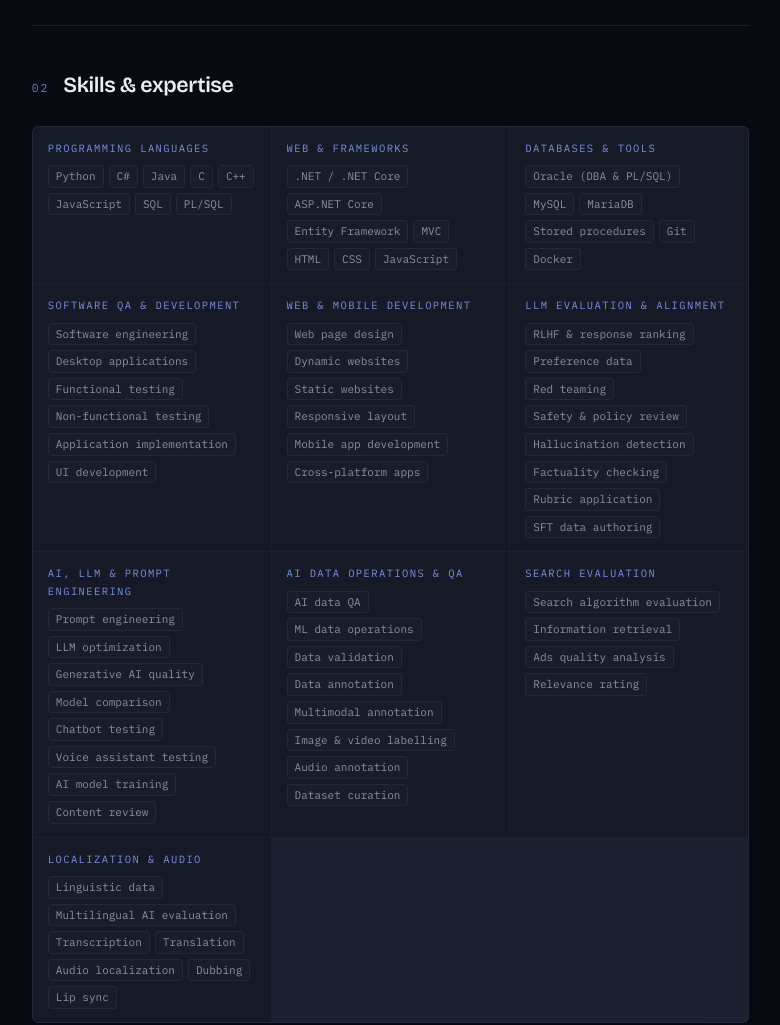
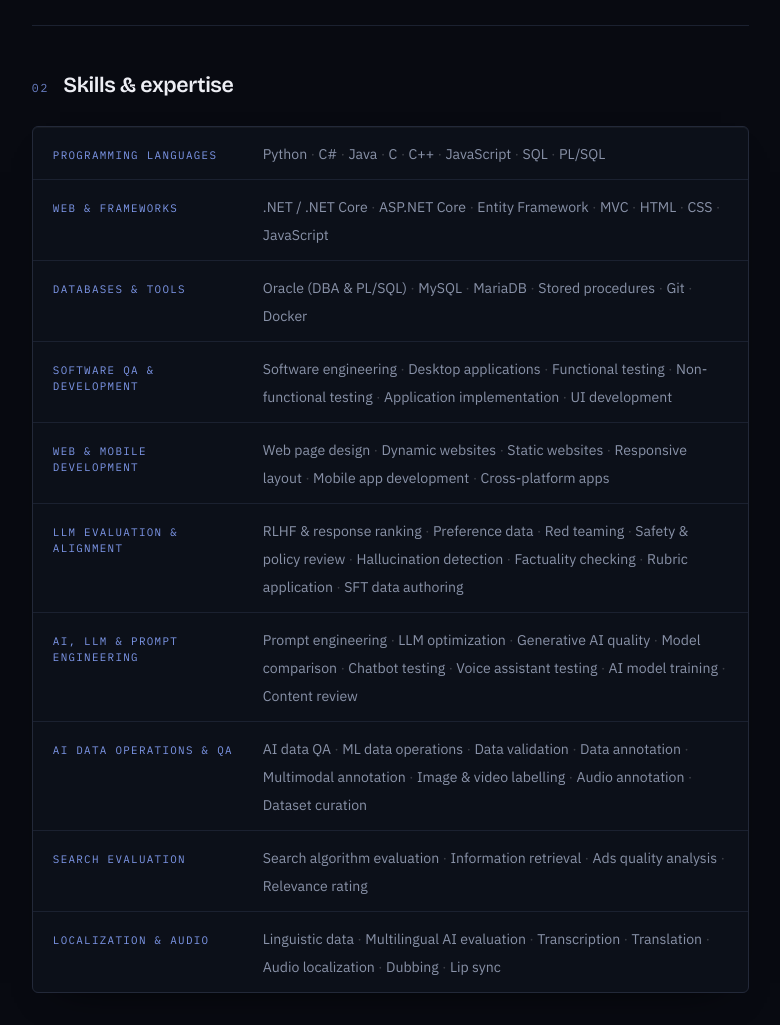
Before and after one commit to waseemwdd0165-jpg/waseemwdd0165-jpg.github.io, a plain HTML site: page index.html in a window 1280 px wide. Shown: the part 1820-2845 px from the top of the page, without its empty margins (433-1213 px from the left). Drawn offline with nearby package versions, Linux system fonts and the light colour scheme.

Commit message:
Add files via upload

```diff
--- a/index.html
+++ b/index.html
@@ -175,23 +175,31 @@ section:first-child{border-top:none;padding-top:0}
 .subrole .t{font-size:.95rem;font-weight:600;margin-bottom:10px}
 
 /* skills */
-/* two columns of compact groups: same content, roughly half the height */
+/* label + flowing list: dense, no dead space, reads like a competencies table */
 .skills{
-  display:grid;grid-template-columns:1fr;gap:1px;background:var(--line-soft);
   border:1px solid var(--line);border-radius:6px;overflow:hidden;box-shadow:var(--shadow);
+  background:rgba(18,22,33,.55);
   backdrop-filter:blur(14px);-webkit-backdrop-filter:blur(14px);
 }
-@media (min-width:700px){.skills{grid-template-columns:1fr 1fr}}
-@media (min-width:1240px){.skills{grid-template-columns:1fr 1fr 1fr}}
-.skill-row{background:rgba(18,22,33,.62);padding:13px 15px;display:flex;flex-direction:column;gap:8px}
+.skill-row{
+  display:grid;grid-template-columns:1fr;gap:5px;
+  padding:13px 18px;border-top:1px solid var(--line-soft);
+}
+.skill-row:first-child{border-top:none}
+@media (min-width:720px){
+  .skill-row{grid-template-columns:186px minmax(0,1fr);gap:24px;align-items:baseline;padding:12px 20px}
+}
 .skill-row .k{
-  font-family:"IBM Plex Mono",monospace;font-size:.66rem;letter-spacing:.13em;
-  text-transform:uppercase;color:var(--accent);opacity:.85;font-weight:400;
+  font-family:"IBM Plex Mono",monospace;font-size:.68rem;letter-spacing:.12em;
+  text-transform:uppercase;color:var(--accent);opacity:.9;font-weight:400;line-height:1.5;
 }
-.tags{display:flex;flex-wrap:wrap;gap:5px}
+.tags{display:block;line-height:1.75}
 .tag{
-  font-family:"IBM Plex Mono",monospace;font-size:.69rem;line-height:1.5;color:var(--muted);
-  background:rgba(25,30,44,.7);border:1px solid var(--line);border-radius:3px;padding:2px 7px;
+  display:inline;font-family:inherit;font-size:.88rem;color:var(--muted);
+  background:none;border:none;border-radius:0;padding:0;white-space:normal;
+}
+.tag:not(:last-child)::after{
+  content:"  ·  ";color:rgba(255,255,255,.2);
 }
 
 /* projects */
```
